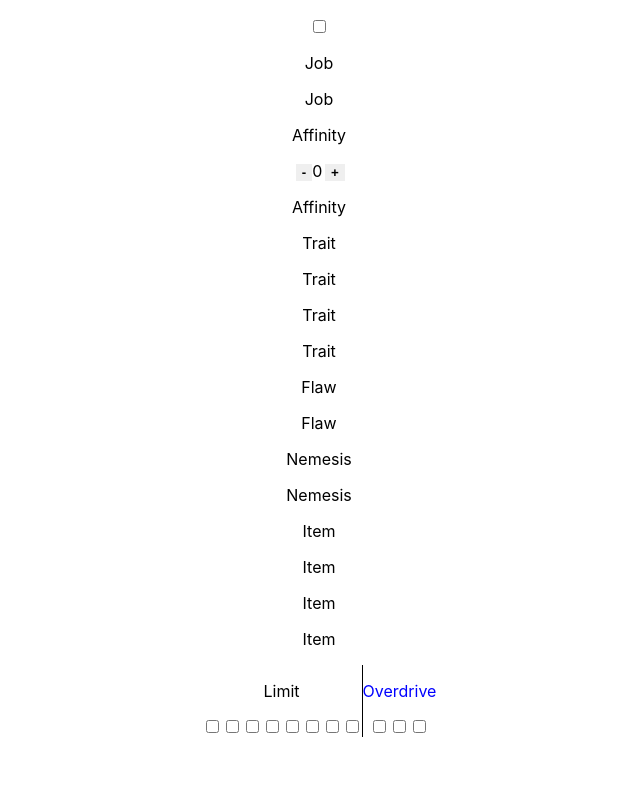
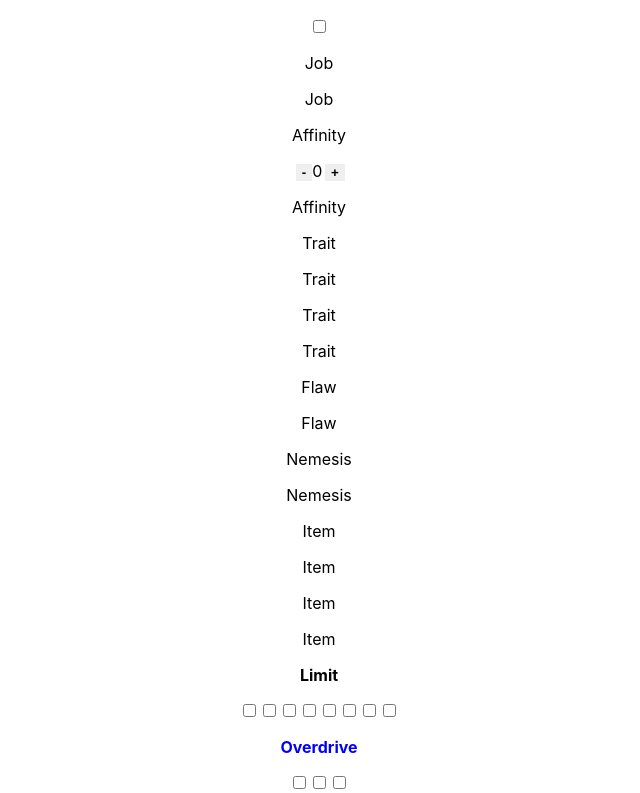
Before and after one commit to mirrorshot/kotra-sheets-react, a React (Create React App) app: page / in a window 1280 px wide. Shown: the part 481-1274 px from the top of the page, without its empty margins (321-961 px from the left). Before the commit the page ends 1218 px from the top, so only its background shows below. Built offline with nearby package versions, Linux system fonts and the light colour scheme.

Commit message:
Limit and Overdrive refinement

```diff
--- /dev/null
+++ b/src/sheets/Limit.css
@@ -0,0 +1,7 @@
+.limit {
+    font-weight: bold;
+}
+
+input[type='checkbox'] {
+
+}
--- a/src/sheets/Limit.tsx
+++ b/src/sheets/Limit.tsx
@@ -1,4 +1,5 @@
 import {useState} from "react";
+import './Limit.css';
 
 function Limit(props: any) {
     const [limit, updateLimit] = useState({
@@ -7,15 +8,15 @@ function Limit(props: any) {
         overdrive: false
     })
     const [overdriveStyle, updateOverdrive] = useState({
-        display: "inline-block",
-        borderLeft: "1px solid black",
         color: "blue"
     })
 
     function newLimit(score: number) {
         const ns = limit.score === score ? score - 1 : score;
         const overdrive = ns > 8;
-        const overdriveColor = overdrive ? 'red' : 'blue';
+        const overdriveColor = overdrive
+            ? '#F00'
+            : '#00F';
         console.log('overdrive: ', overdrive, ' - color: ', overdriveColor);
         updateOverdrive(o => ({...o, color: overdriveColor}));
         return {...limit, score: ns, override: overdrive};
@@ -23,7 +24,7 @@ function Limit(props: any) {
 
     return (
         <div>
-            <div style={{display: "inline-block"}}>
+            <div className={'limit'}>
                 <p>Limit</p>
                 <input type='checkbox'
                        checked={limit.score > 0}
@@ -50,7 +51,7 @@ function Limit(props: any) {
                        checked={limit.score > 7}
                        onChange={() => updateLimit(newLimit(8))}/>
             </div>
-            <div style={overdriveStyle}>
+            <div className={'limit overdrive'} style={overdriveStyle}>
                 <p>Overdrive</p>
                 <input type='checkbox'
                        checked={limit.score > 8}
```
